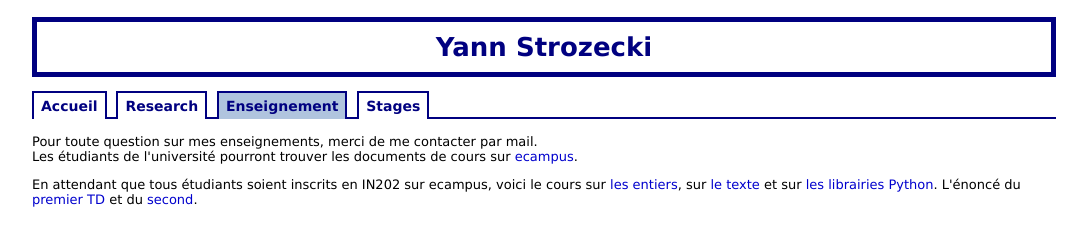
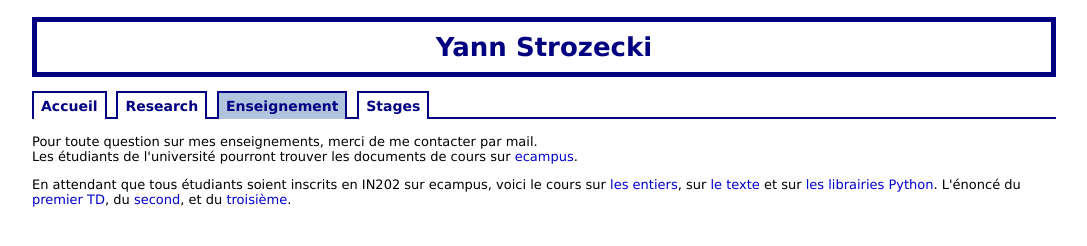
Before and after one commit to yann-strozecki/yann-strozecki.github.io, a plain HTML site: page enseignement.html in a window 1280 px wide. Shown: the whole page, without its empty margins (96-1183 px from the left). Drawn offline with Linux system fonts and the light colour scheme.

Commit message:
dernier td

```diff
--- a/enseignement.html
+++ b/enseignement.html
@@ -26,7 +26,7 @@
     Les étudiants de l'université pourront trouver les documents de cours sur <a href="ecampus.paris-saclay.fr/">ecampus</a>.
 
     <p>
-    En attendant que tous étudiants soient inscrits en IN202 sur ecampus, voici le cours sur <a href="cours_entier.pdf">les entiers</a>, sur <a href="texte.pdf">le texte</a> et sur <a href = "librairies.pdf">les librairies Python</a>. L'énoncé du <a href="TP1_nombre.ipynb">premier TD</a> et du <a href = "TP2_Tkinter.ipynb">second</a>.</p>
+    En attendant que tous étudiants soient inscrits en IN202 sur ecampus, voici le cours sur <a href="cours_entier.pdf">les entiers</a>, sur <a href="texte.pdf">le texte</a> et sur <a href = "librairies.pdf">les librairies Python</a>. L'énoncé du <a href="TP1_nombre.ipynb">premier TD</a>, du <a href = "TP2_Tkinter.ipynb">second</a>, et du <a href = "TP3.zip">troisième</a>.</p>
 
   </body>
 </html>
```
Also changed, not shown: 1 other file.
